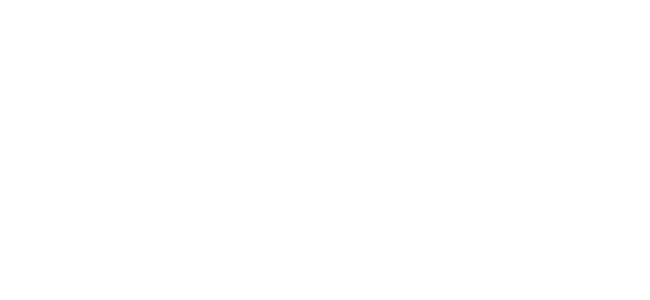
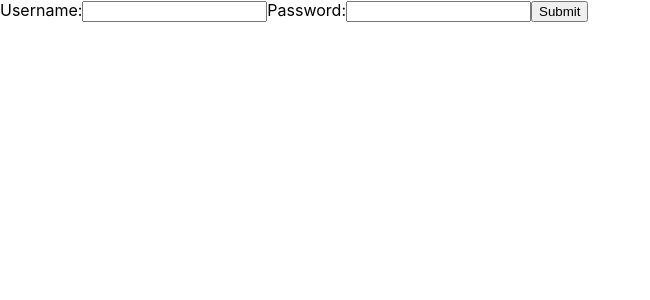
Before and after one commit to toyman640/motor-parts, a React (Create React App) app: page /login in a window 1280 px wide. Before the commit this address had no page. Shown: the top 300 px of the page, without its empty margins (0-650 px from the left). Built offline with nearby package versions, Linux system fonts and the light colour scheme.

Commit message:
Create login form

```diff
--- a/src/App.js
+++ b/src/App.js
@@ -8,6 +8,7 @@
 import SingleItem from './components/SingleItem';
 import PostSingle from './components/PostSingle';
 import CheckShops from './components/CheckShops';
+import Login from './components/LogIn';
 
 function App() {
   return (
@@ -20,6 +21,7 @@
           <Route path="/single-item" element={<SingleItem />} />
           <Route path="/post-single-item" element={<PostSingle />} />
           <Route path="/check-shops" element={<CheckShops />} />
+          <Route path="/login" element={<Login />} />
         </Routes>
       </BrowserRouter>
     </>
--- /dev/null
+++ b/src/components/LogIn.js
@@ -0,0 +1,19 @@
+import React from 'react';
+
+const Login = () => (
+  <section>
+    <form className="login-form">
+      <label htmlFor="username">
+        Username:
+        <input type="text" name="username" />
+      </label>
+      <label htmlFor="password">
+        Password:
+        <input type="password" name="username" />
+      </label>
+      <input type="submit" value="Submit" />
+    </form>
+  </section>
+);
+
+export default Login;
--- a/src/components/Navbar.js
+++ b/src/components/Navbar.js
@@ -1,4 +1,5 @@
 import React from 'react';
+import { NavLink } from 'react-router-dom';
 
 const NavBar = () => (
   <>
@@ -7,7 +8,9 @@
       <ul className="NavLinks">
         <li>Home</li>
         <li>Shops</li>
-        <li>Register</li>
+        <li>
+          <NavLink to="/login">Login</NavLink>
+        </li>
         <li>Cart</li>
       </ul>
     </div>
@@ -16,7 +19,7 @@
       <ul>
         <li>Home</li>
         <li>Shops</li>
-        <li>Register</li>
+        <li>Login</li>
         <li>Cart</li>
       </ul>
     </div>
```
